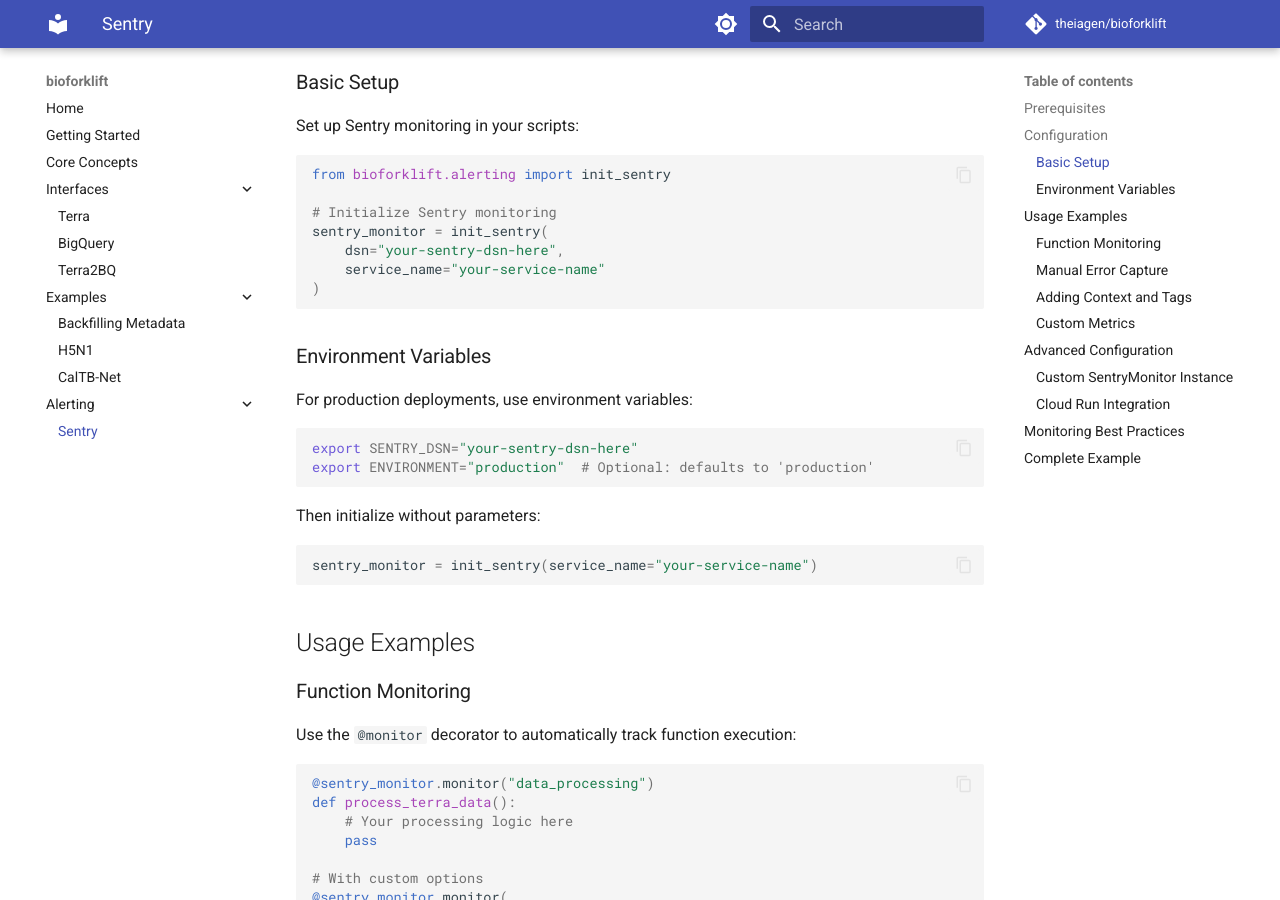
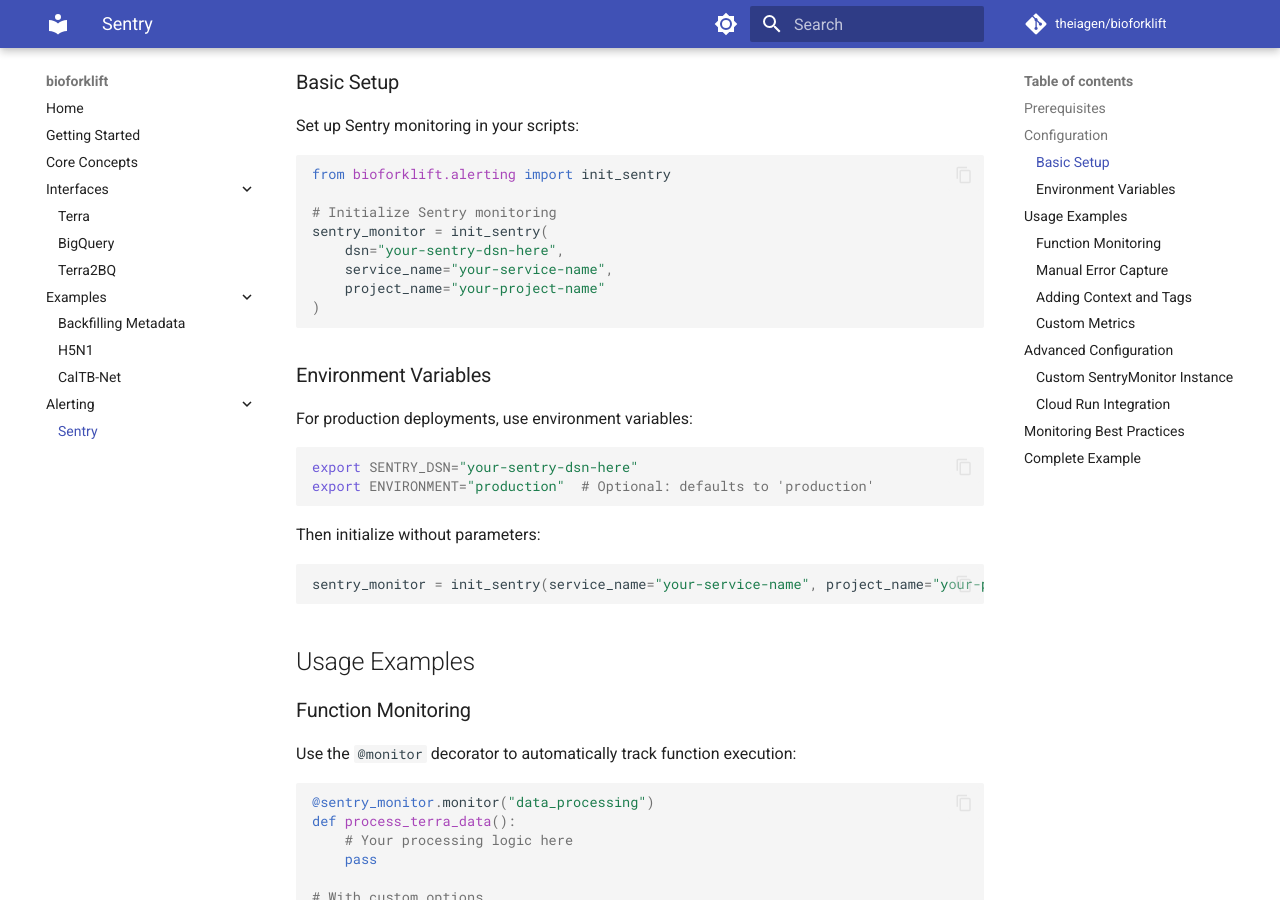
Before and after one commit to theiagen/bioforklift, an MkDocs documentation site: the page built from docs/interfaces/sentry_setup.md, in a window 1280 px wide and 900 px high, scrolled down 405 px. Built offline with MkDocs 1.6.1 and Material for MkDocs 9.7.7, drawn with Linux system fonts in a browser that asks for light colours; comment, search, counter and statistics services are not loaded.

Commit message:
Add project_name parameter to Sentry initialization in documentation

````diff
--- a/docs/interfaces/sentry_setup.md
+++ b/docs/interfaces/sentry_setup.md
@@ -19,7 +19,8 @@
 # Initialize Sentry monitoring
 sentry_monitor = init_sentry(
     dsn="your-sentry-dsn-here",
-    service_name="your-service-name"
+    service_name="your-service-name",
+    project_name="your-project-name"
 )
 ```
 
@@ -35,7 +36,7 @@
 Then initialize without parameters:
 
 ```python
-sentry_monitor = init_sentry(service_name="your-service-name")
+sentry_monitor = init_sentry(service_name="your-service-name", project_name="your-project-name")
 ```
 
 ## Usage Examples
````
